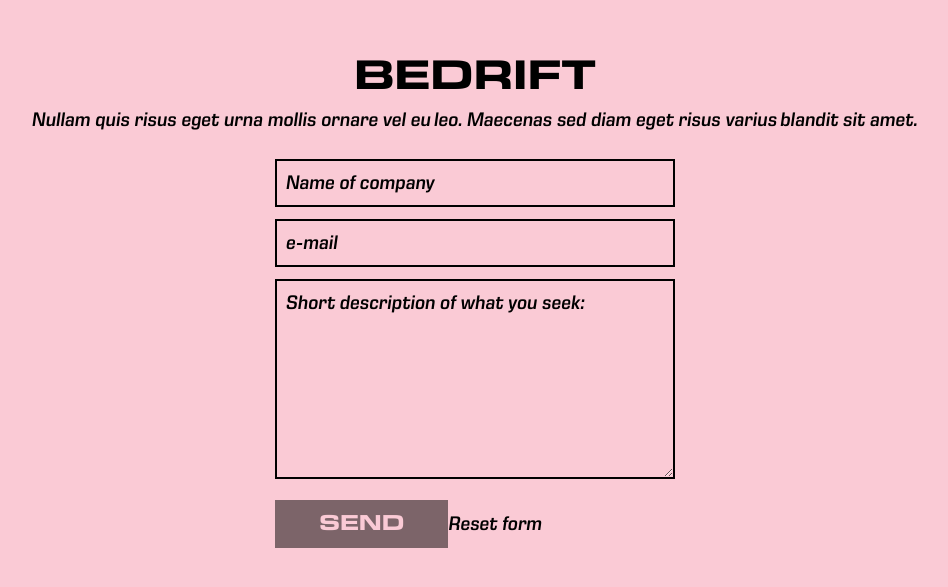
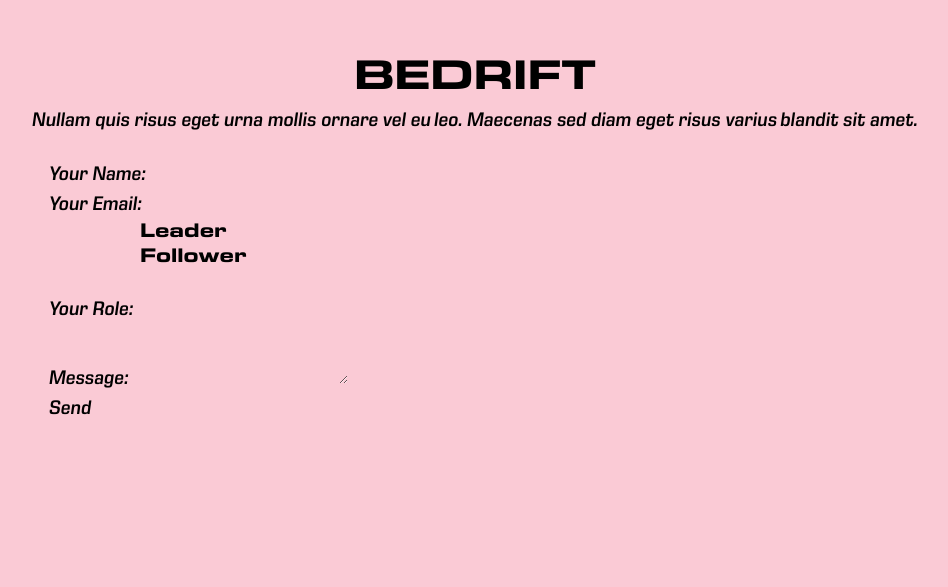
Before and after one commit to manopizzano/web-mano, a React (Create React App) app: page / in a window 1280 px wide. Shown: the part 3717-4304 px from the top of the page, without its empty margins (165-1113 px from the left). Built offline with nearby package versions, Linux system fonts and the light colour scheme; no server answers.

Commit message:
updated form

```diff
--- a/src/components/FormBusiness.js
+++ b/src/components/FormBusiness.js
@@ -42,7 +42,7 @@ export default class FormBusiness extends Component {
       fetch('/', {
         method: 'POST',
         headers: { 'Content-Type': 'application/x-www-form-urlencoded' },
-        body: this.encode({ 'form-name': 'Bedriftsskjema', data })
+        body: this.encode({ 'form-name': 'Bedriftsskjema', ...data })
       })
         .then(response => {
           this.setState({
@@ -80,81 +80,110 @@ export default class FormBusiness extends Component {
       submitted
     } = this.state
     return (
-      <form
-        name="businessform"
-        className="Form"
-        data-netlify="true"
-        onSubmit={this.handleSubmit}
-        action="/"
-        method="post"
-      >
-        {!submitted && (
-          <Fragment>
-            <div className="Form__block">
-              <VisuallyHidden>
-                <label htmlFor="companyName">Name of company</label>
-              </VisuallyHidden>
-              <input
-                className="Form__input"
-                type="text"
-                id="companyName"
-                name="companyName"
-                placeholder="Name of company"
-                value={companyName}
-                onChange={this.handleChange}
-              />
-            </div>
-            <div className="Form__block">
-              <VisuallyHidden>
-                <label htmlFor="email">Email</label>
-              </VisuallyHidden>
-              <input
-                className="Form__input"
-                type="text"
-                id="email"
-                name="email"
-                placeholder="e-mail"
-                value={email}
-                onChange={this.handleChange}
-              />
-            </div>
-            <div className="Form__block">
-              <VisuallyHidden>
-                <label htmlFor="desc">
-                  Short description of what you seek:
-                </label>
-              </VisuallyHidden>
-              <textarea
-                className="Form__textarea"
-                type="text"
-                id="desc"
-                name="desc"
-                placeholder="Short description of what you seek:"
-                value={desc}
-                onChange={this.handleChange}
-              />
-            </div>
-            <button
-              className={cc({
-                button: true,
-                'button--disabled': !canSubmit
-              })}
-              onClick={this.handleSubmit}
-            >
-              Send
-            </button>
-          </Fragment>
-        )}
-        {submitted && success && (
-          <p>
-            Takk for din hendvendelse. Vi kommer tilbake til deg ved første
-            anledning
-          </p>
-        )}
-        {submitted && error && (
-          <p>Beklager noe gikk feil. Vennligst prøv igjen</p>
-        )}
-        <button onClick={this.resetForm}>Reset form</button>
+      // <form
+      //   name="businessform"
+      //   className="Form"
+      //   data-netlify="true"
+      //   onSubmit={this.handleSubmit}
+      //   action="/"
+      //   method="post"
+      // >
+      //   {!submitted && (
+      //     <Fragment>
+      //       <div className="Form__block">
+      //         <VisuallyHidden>
+      //           <label htmlFor="companyName">Name of company</label>
+      //         </VisuallyHidden>
+      //         <input
+      //           className="Form__input"
+      //           type="text"
+      //           id="companyName"
+      //           name="companyName"
+      //           placeholder="Name of company"
+      //           value={companyName}
+      //           onChange={this.handleChange}
+      //         />
+      //       </div>
+      //       <div className="Form__block">
+      //         <VisuallyHidden>
+      //           <label htmlFor="email">Email</label>
+      //         </VisuallyHidden>
+      //         <input
+      //           className="Form__input"
+      //           type="text"
+      //           id="email"
+      //           name="email"
+      //           placeholder="e-mail"
+      //           value={email}
+      //           onChange={this.handleChange}
+      //         />
+      //       </div>
+      //       <div className="Form__block">
+      //         <VisuallyHidden>
+      //           <label htmlFor="desc">
+      //             Short description of what you seek:
+      //           </label>
+      //         </VisuallyHidden>
+      //         <textarea
+      //           className="Form__textarea"
+      //           type="text"
+      //           id="desc"
+      //           name="desc"
+      //           placeholder="Short description of what you seek:"
+      //           value={desc}
+      //           onChange={this.handleChange}
+      //         />
+      //       </div>
+      //       <button
+      //         className={cc({
+      //           button: true,
+      //           'button--disabled': !canSubmit
+      //         })}
+      //         onClick={this.handleSubmit}
+      //       >
+      //         Send
+      //       </button>
+      //     </Fragment>
+      //   )}
+      //   {submitted && success && (
+      //     <p>
+      //       Takk for din hendvendelse. Vi kommer tilbake til deg ved første
+      //       anledning
+      //     </p>
+      //   )}
+      //   {submitted && error && (
+      //     <p>Beklager noe gikk feil. Vennligst prøv igjen</p>
+      //   )}
+      //   <button onClick={this.resetForm}>Reset form</button>
+      // </form>
+      <form name="contact" method="POST" data-netlify="true">
+        <p>
+          <label>
+            Your Name: <input type="text" name="name" />
+          </label>
+        </p>
+        <p>
+          <label>
+            Your Email: <input type="email" name="email" />
+          </label>
+        </p>
+        <p>
+          <label>
+            Your Role:{' '}
+            <select name="role[]" multiple>
+              <option value="leader">Leader</option>
+              <option value="follower">Follower</option>
+            </select>
+          </label>
+        </p>
+        <p>
+          <label>
+            Message: <textarea name="message" />
+          </label>
+        </p>
+        <p>
+          <button type="submit">Send</button>
+        </p>
       </form>
     )
   }
```
